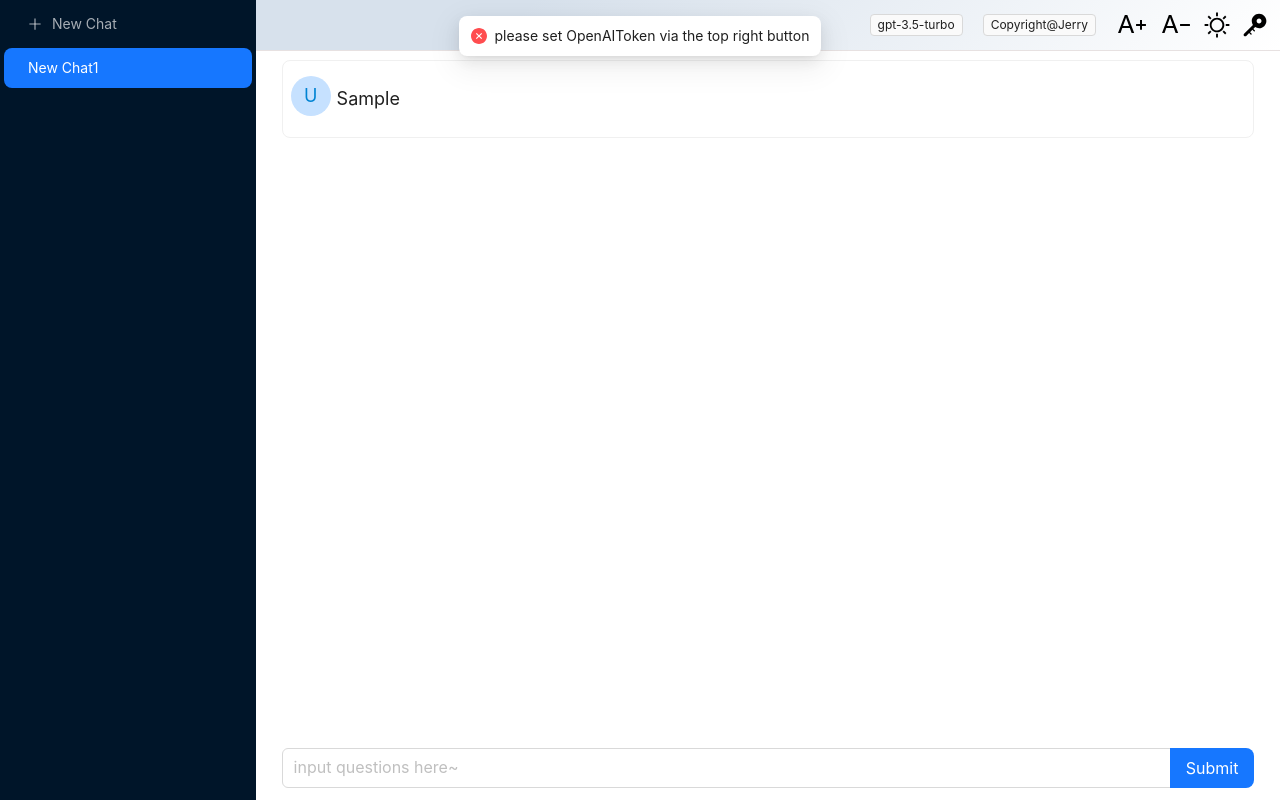
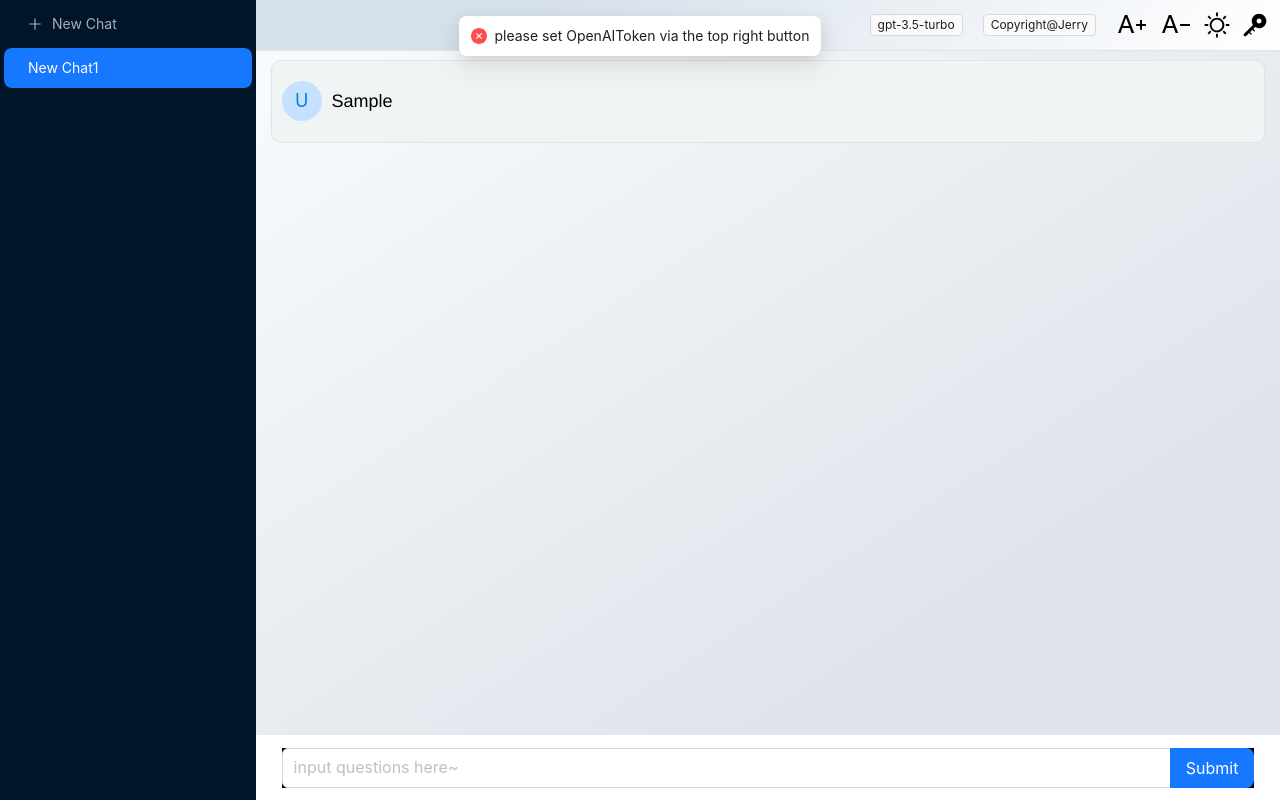
Before and after one commit to jerry0chou/chat-gpt-web, a React (Create React App) app: page / in a window 1280 px wide. Both pictures are taken after typing "Sample" into the empty fields and a click on the button "Submit". Built offline with nearby package versions, Linux system fonts and the light colour scheme.

Commit message:
feat: adapt night mode

```diff
--- /dev/null
+++ b/src/common/css.tsx
@@ -0,0 +1,9 @@
+import styled, {css} from "styled-components";
+export const dayTheme  = css`
+  background-color: #f9fcff;
+  background-image: linear-gradient(147deg, #f9fcff 0%, #dee4ea 74%);
+`
+export const nightTheme = css`
+  background-color: #000000;
+  background-image: linear-gradient(315deg, #000000 0%, #414141 74%);
+`
--- a/src/components/ChatList/ChatList.tsx
+++ b/src/components/ChatList/ChatList.tsx
@@ -6,6 +6,7 @@ import CodeDisplay from "../CodeDisplay/CodeDisplay";
 import {tidyContent} from "../../util/tidyContent";
 import PlainTextDisplay from "../PlainTextDisplay/PlainTextDisplay";
 import useAllStates from "../../hooks/useAllStates";
+import {CardContainer, ChatListContainer} from "./css";
 
 export interface Chat {
     role: 'system' | 'user';
@@ -15,13 +16,13 @@ export interface Chat {
 
 export default function ChatList() {
     const url = 'https://upload.wikimedia.org/wikipedia/commons/0/04/ChatGPT_logo.svg';
-    const {fontSize, chatList} = useAllStates()
+    const {fontSize, chatList, theme} = useAllStates()
     return (
-        <div className="chat-list-container">
+        <ChatListContainer>
             {
                 chatList.map((item, index) => {
                     return (<div className="chat-box" key={index}>
-                        <Card style={{width: '95%'}}>
+                        <CardContainer theme={theme}>
                             {
                                 item.role === 'system' ? <div className="profile-container">
                                     <Avatar size={40} src={url}/>
@@ -42,10 +43,10 @@ export default function ChatList() {
                                     })
                                 }
                             </div>
-                        </Card>
+                        </CardContainer>
                     </div>)
                 })
             }
-        </div>
+        </ChatListContainer>
     )
 }
--- /dev/null
+++ b/src/components/ChatList/css.tsx
@@ -0,0 +1,43 @@
+import React from "react";
+import styled, {css} from "styled-components";
+import {Theme} from "../../store/reducer/header";
+
+export const ChatListContainer = styled.div`
+   display: flex;
+  flex-direction: column;
+  gap: 10px;
+  margin-bottom: 120px;
+  margin-top: 60px;
+`
+const nightContentTheme = css`
+  background-color: #485461;
+  background-image: linear-gradient(315deg, #485461 0%, #28313b 74%);
+`
+const dayContentTheme = css`
+  background-color: #f0f4f5;
+  border: 1px solid #e7e1e1;
+`
+const nightHoverTheme = css`
+  background-color: #000000;
+  background-image: linear-gradient(147deg, #000000 0%, #434343 74%);
+`
+
+const dayHoverTheme = css`
+  background-color: #ffffff;
+  background-image: linear-gradient(315deg, #ffffff 0%, #d7e1ec 74%);
+`
+export const CardContainer = styled.div<{theme: Theme}>`
+  position: relative;
+  display: flex;
+  width: 95%;
+  flex-direction: row;
+  gap: 10px;
+  padding: 30px 10px;
+  border-radius: 10px;
+  ${p=> p.theme === Theme.day? dayContentTheme: nightContentTheme};
+
+  &:hover {
+    cursor: pointer;
+    ${p=> p.theme === Theme.day? dayHoverTheme: nightHoverTheme};
+  }
+`
--- a/src/components/ChatList/index.css
+++ b/src/components/ChatList/index.css
@@ -1,10 +1,3 @@
-.chat-list-container{
-    display: flex;
-    flex-direction: column;
-    gap: 10px;
-    margin-bottom: 120px;
-    margin-top: 60px;
-}
 .chat-box{
     display: flex;
     justify-content: center;
@@ -12,16 +5,15 @@
 }
 .profile-container{
     position: absolute;
-    top: 15px;
-    left: 8px;
+    top: 20px;
+    left: 10px;
 }
 .is-first-line{
     margin-top: 0px;
 }
 .content-container{
     display: flex;
-    margin-left: 30px;
+    margin-left: 50px;
     margin-right: 25px;
     flex-direction: column;
-
 }
--- a/src/components/Header/css.tsx
+++ b/src/components/Header/css.tsx
@@ -36,11 +36,11 @@ export const TokenIcon = styled(TokenSVG)`${svgStyle}`
 export const FontMinusIcon = styled(FontMinusSVG)`${svgStyle}`
 export const FontPlusIcon = styled(FontPlusSVG)`${svgStyle}`
 
-const darkTheme = css`
+const headerNightTheme = css`
   background-color: #000000;
   background-image: linear-gradient(147deg, #000000 0%, #434343 74%);
 `
-const dayTheme = css`
+const headerDayTheme = css`
   background-color: #ffffff;
   background-image: linear-gradient(315deg, #ffffff 0%, #d7e1ec 74%);
 `
@@ -51,13 +51,13 @@ const baseHeaderStyle = css`
   height: 50px;
   width: calc(100vw - 256px);
   align-items: center;
-  border-bottom: #e7e1e1 1px solid;
   gap: 12px;
   z-index: 2;
 `
 export const HeaderContainer = styled.div<{ theme: Theme }>`
   ${baseHeaderStyle}
-  ${({theme}) => theme === Theme.night ? darkTheme : dayTheme}
+  ${({theme}) => theme === Theme.night ? headerNightTheme : headerDayTheme}
+  border-bottom: ${p=> p.theme === Theme.day? '#e7e1e1': ''} 1px solid;
 `;
 
 interface iTagProps {
--- a/src/components/InputArea/InputArea.tsx
+++ b/src/components/InputArea/InputArea.tsx
@@ -1,46 +1,49 @@
 import React, {useRef, useState} from "react";
 import {Input} from "antd";
 import './index.css'
-import {ChatCompletionRequestMessage} from "openai";
 import useAllStates from "../../hooks/useAllStates";
+import {InputContainer} from "./css";
+
 const {Search} = Input;
-export interface InputAreaProps{
-    onSubmit: (value:string)=>void
+
+export interface InputAreaProps {
+    onSubmit: (value: string) => void
 }
-export default function InputArea(p: InputAreaProps){
-    const {loading, questionList} = useAllStates()
+
+export default function InputArea(p: InputAreaProps) {
+    const {loading, questionList, theme} = useAllStates()
     const [inputValue, setInputValue] = useState('')
-    const currentIndex = useRef(questionList.length-1)
+    const currentIndex = useRef(questionList.length - 1)
     const onInputChange = (e: any) => {
         setInputValue(e?.target?.value || '')
     }
-    const onKeyUp = (e: any)=>{
+    const onKeyUp = (e: any) => {
         let index = currentIndex.current
-        if(e.code === 'ArrowUp' && index>=1){
-           setInputValue(questionList[index-1].content)
-            index-=1
-        }else if(e.code === 'ArrowDown'&& index<questionList.length-1){
-            setInputValue(questionList[index+1].content)
-            index+=1
+        if (e.code === 'ArrowUp' && index >= 1) {
+            setInputValue(questionList[index - 1].content)
+            index -= 1
+        } else if (e.code === 'ArrowDown' && index < questionList.length - 1) {
+            setInputValue(questionList[index + 1].content)
+            index += 1
         }
         currentIndex.current = index
     }
     return (<div>
         <div className="position-input-area">
-            <div className="input-area-container">
-                <Search style={{width: '95%'}} placeholder="input questions here~ "
+            <InputContainer theme={theme}>
+                <Search style={{width: '95%', background: 'black'}} placeholder="input questions here~ "
                         enterButton="Submit" size="large"
                         loading={loading}
                         allowClear
                         value={inputValue}
                         onKeyUp={onKeyUp}
                         onChange={onInputChange}
-                        onSearch={(value)=>{
+                        onSearch={(value) => {
                             setInputValue('')
                             p.onSubmit(value)
                         }}
                 />
-            </div>
+            </InputContainer>
         </div>
     </div>)
 }
--- /dev/null
+++ b/src/components/InputArea/css.tsx
@@ -0,0 +1,12 @@
+import React from "react";
+import styled from "styled-components";
+import {Theme} from "../../store/reducer/header";
+
+export const InputContainer = styled.div<{theme: Theme}>`
+  display: flex;
+  width: calc(100vw - 256px);
+  height: 65px;
+  align-items: center;
+  justify-content: center;
+  background: ${p=> p.theme === Theme.day? '#ffffff': '#414141'};
+`
--- a/src/components/PlainTextDisplay/PlainTextDisplay.tsx
+++ b/src/components/PlainTextDisplay/PlainTextDisplay.tsx
@@ -1,13 +1,15 @@
 import React from "react";
 import './index.css'
 import parse from 'html-react-parser';
+import useAllStates from "../../hooks/useAllStates";
 interface PlainTextDisplayProps{
     fontSize: number
     content: string;
 }
 export default function PlainTextDisplay(p: PlainTextDisplayProps){
-
-    return <p style={{fontSize: p.fontSize}}>
+    const {theme} = useAllStates()
+    const color = theme === 'day' ?'#000000': '#ffffff'
+    return <p style={{fontSize: p.fontSize, color: color, fontFamily: 'Helvetica, sans-serif'}}>
         {parse(p.content.replace(/`(.*?)`/g, "<span style='font-size: 17px; border: none; background: #87d068; color: #ffffff; padding: 3px; border-radius: 8px'>$1</span>"))}
     </p>
 }
--- a/src/views/MainContent.tsx
+++ b/src/views/MainContent.tsx
@@ -9,12 +9,13 @@ import useAllStates from "../hooks/useAllStates";
 import {useAppDispatch} from "../hooks/storeHooks";
 import {setChatList} from "../store/reducer/chat";
 import {init} from "../store/reducer/menu";
+import {MainContainer} from "./css";
 export default function MainContent() {
     const dispatch = useAppDispatch();
     const [refreshCount, setRefreshCount] = useState(0)
     const [messageApi, contextHolder] = message.useMessage();
     const {systemReply} = useRequest(refreshCount, messageApi)
-    const {chatList, isInit} = useAllStates()
+    const {chatList, isInit, theme} = useAllStates()
     const scrollRef = useRef(null)
 
     const scrollToBottom = () => {
@@ -43,11 +44,11 @@ export default function MainContent() {
         dispatch(setChatList(newChatList))
         setRefreshCount(prevState => prevState + 1)
     }
-    return (<div className="main-container">
+    return (<MainContainer theme={theme}>
         {contextHolder}
         <Header/>
         <ChatList/>
         <InputArea onSubmit={onSubmit}/>
         <div ref={scrollRef}/>
-    </div>)
+    </MainContainer>)
 }
--- /dev/null
+++ b/src/views/css.tsx
@@ -0,0 +1,10 @@
+import React from "react";
+import styled, {css} from "styled-components";
+import {Theme} from "../store/reducer/header";
+import {nightTheme, dayTheme} from "../common/css";
+
+export const MainContainer = styled.div<{ theme: Theme }>`
+  height: 100vh;
+  overflow: scroll;
+  ${p=> p.theme === Theme.night ? nightTheme : dayTheme}
+`
```
